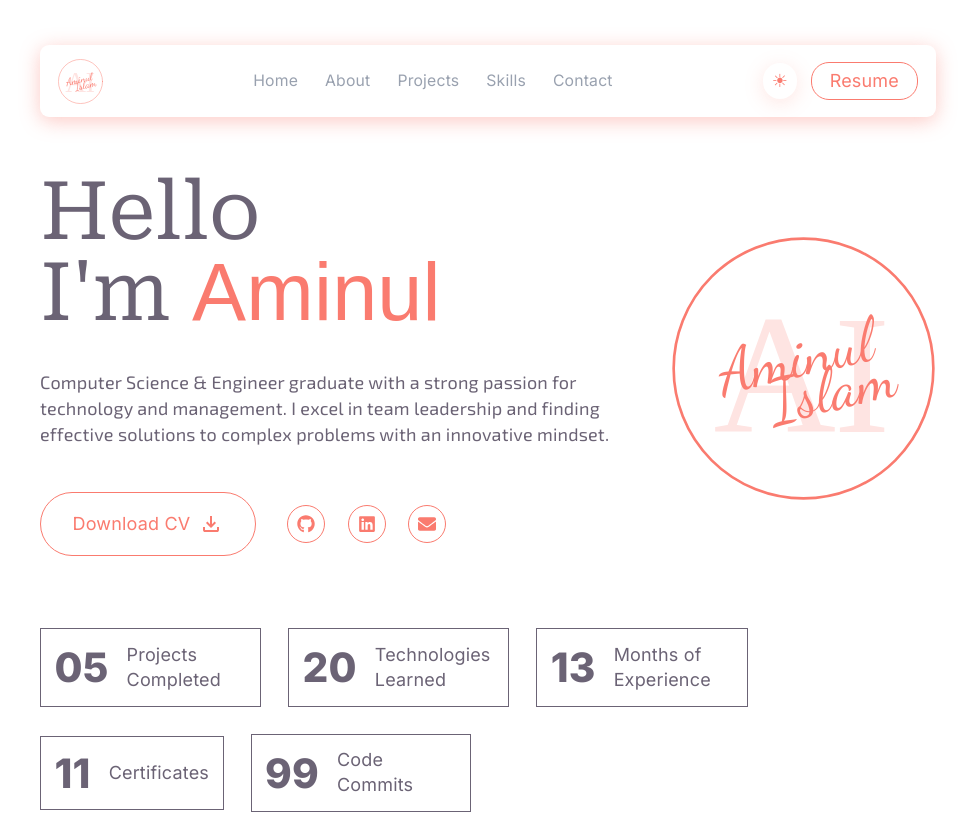
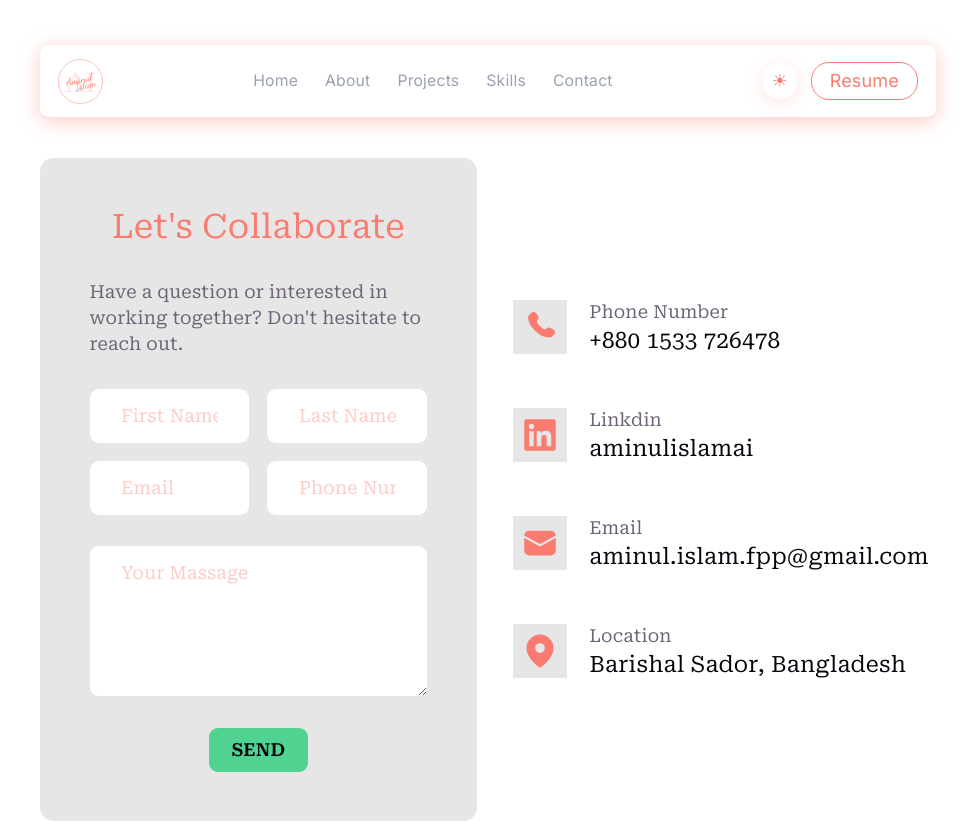
Before and after one commit to aminulaiba/portfolio, a React (Vite) app: page /about in a window 1280 px wide. Shown: the top 822 px of the page, without its empty margins (152-1127 px from the left). Built offline with nearby package versions, Linux system fonts and the light colour scheme; a web font is replaced by a local one.

Commit message:
top margin from each component got removed, instade they are placed inside a div that has that common margin. and the contact page done

```diff
--- a/src/App.jsx
+++ b/src/App.jsx
@@ -8,6 +8,7 @@ import TestLogo from './components/TestLogo'
 import Hero from './components/Hero'
 import NavBar from './components/NavBar'
 import About from './components/About'
+import Contact from './components/Contact'
 
 
 
@@ -18,8 +19,13 @@ function App() {
     <>
       {/* <Nav/> */}
       <NavBar/>
-      <Hero/>
-      <About/>
+
+      <div className='mt-35 mb-15 max-w-[90vw] lg:max-w-[80vw] xl:max-w-[70vw] mx-auto'>
+        {/* <Hero/> */}
+        {/* <About/> */}
+        <Contact/>
+
+      </div>
 
 
     </>
--- a/src/components/About.jsx
+++ b/src/components/About.jsx
@@ -7,7 +7,7 @@ import Experiences from './Experiences'
 function About() {
     const [activeTab, setActiveTab] = useState("about");
   return (
-    <div id='about' className='mt-35 mb-15 w-[90vw] lg:max-w-[80vw] xl:max-w-[70vw] mx-auto md:flex md:justify-between gap-5 h-full'>
+    <div id='about' className='md:flex md:justify-between gap-5'>
 
         <div className='flex flex-col gap-5 min-w-50 pb-7'>
             <button onClick={() => setActiveTab("about")} className={`flex justify-between px-8 py-3 backdrop-blur-xl shadow-[0px_1px_10px_rgb(var(--accent-shadow),0.2)] ${activeTab==='about'?'shadow-[2px_1px_7px_rgb(var(--accent-shadow),0.7)]':''} rounded-md whitespace-nowrap text-accent cursor-pointer`}>
@@ -48,9 +48,6 @@ function About() {
             {activeTab === "education" && <Education/>}
             {activeTab === "certificates" && <Certificates/>}
             {activeTab === "experience" && <Experiences/>}
-            {/* <Education/> */}
-            {/* <Certificates/> */}
-            {/* <Experiences/> */}
         </div>
 
 
--- /dev/null
+++ b/src/components/Contact.jsx
@@ -0,0 +1,86 @@
+import React from 'react'
+
+function Contact() {
+  return (
+    <div className='font-Roboto-Serif grid grid-cols-1 gap-5 xl:grid-cols-2'>
+      <div className=''>
+          <form action="#" className='flex flex-col gap-7 items-stretch justify-center p-11 bg-accent-bg rounded-xl'>
+            <h3 className='text-center text-3xl text-accent'>Let's Collaborate</h3>
+            <p>Have a question or interested in working together? Don't hesitate to reach out.</p>
+
+            <div className='grid grid-cols-1 gap-4 md:grid-cols-2'>
+              <input className='px-7 h-12 rounded-lg focus:text-accent/60 focus:placeholder:text-text-h placeholder:text-accent/40 outline-none bg-bg' name='firstName' placeholder='First Name' type="text" />
+              <input className='px-7 h-12 rounded-lg focus:text-accent/60 focus:placeholder:text-text-h placeholder:text-accent/40 outline-none bg-bg' name='lastName' placeholder='Last Name' type="text" />
+              <input className='px-7 h-12 rounded-lg focus:text-accent/60 focus:placeholder:text-text-h placeholder:text-accent/40 outline-none bg-bg' name='email' placeholder='Email' type="email" />
+              <input className='px-7 h-12 rounded-lg focus:text-accent/60 focus:placeholder:text-text-h placeholder:text-accent/40 outline-none bg-bg' name='phone' placeholder='Phone Number' type="tel" />
+            </div>
+            <textarea name="" id="" className='px-7 py-3 rounded-lg min-h-[150px] focus:text-accent/60 focus:placeholder:text-text-h placeholder:text-accent/40 outline-none bg-bg' placeholder='Your Massage'></textarea>
+
+            <button className='max-w-25 mx-auto rounded-lg font-semibold bg-[#0cc96aaf] text-text-h
+            py-2 px-5' type='submit'>SEND</button>
+
+          </form>
+      </div>
+
+      <div className='flex'>
+        <ul className='flex flex-col gap-5 justify-center items-start my-auto mx-auto md:grid md:grid-cols-2 md:justify-items-start xl:flex'>
+          <li className='flex justify-center items-center gap-5 p-3'>
+            <div className='flex justify-center items-center p-2 bg-accent-bg text-accent'>
+              <svg className='w-8 h-8' xmlns="http://www.w3.org/2000/svg" width="1em" height="1em" viewBox="0 0 24 24">
+              <title xmlns="">phone-bold</title>
+                <path fill="currentColor" d="m16.556 12.906l-.455.453s-1.083 1.076-4.038-1.862s-1.872-4.014-1.872-4.014l.286-.286c.707-.702.774-1.83.157-2.654L9.374 2.86C8.61 1.84 7.135 1.705 6.26 2.575l-1.57 1.56c-.433.432-.723.99-.688 1.61c.09 1.587.808 5 4.812 8.982c4.247 4.222 8.232 4.39 9.861 4.238c.516-.048.964-.31 1.325-.67l1.42-1.412c.96-.953.69-2.588-.538-3.255l-1.91-1.039c-.806-.437-1.787-.309-2.417.317"/>
+              </svg>
+            </div>
+            <div className='flex flex-col justify-center'>
+              <h3 className='text-base'>Phone Number</h3>
+              <h4 className='text-xl text-text-h'>+880 1533 726478</h4>
+            </div>
+          </li>
+
+          <li className='flex justify-center items-center gap-5 p-3'>
+            <div className='flex justify-center items-center p-2 bg-accent-bg text-accent'>
+              <svg className='w-8 h-8' stroke="currentColor" fill="currentColor" stroke-width="0" viewBox="0 0 448 512" height="1em" width="1em" xmlns="http://www.w3.org/2000/svg">
+                <path d="M416 32H31.9C14.3 32 0 46.5 0 64.3v383.4C0 465.5 14.3 480 31.9 480H416c17.6 0 32-14.5 32-32.3V64.3c0-17.8-14.4-32.3-32-32.3zM135.4 416H69V202.2h66.5V416zm-33.2-243c-21.3 0-38.5-17.3-38.5-38.5S80.9 96 102.2 96c21.2 0 38.5 17.3 38.5 38.5 0 21.3-17.2 38.5-38.5 38.5zm282.1 243h-66.4V312c0-24.8-.5-56.7-34.5-56.7-34.6 0-39.9 27-39.9 54.9V416h-66.4V202.2h63.7v29.2h.9c8.9-16.8 30.6-34.5 62.9-34.5 67.2 0 79.7 44.3 79.7 101.9V416z">
+                </path>
+              </svg>
+            </div>
+            <div className='flex flex-col justify-center'>
+              <h3 className='text-base'>Linkdin</h3>
+              <h4 className='text-xl text-text-h'>aminulislamai</h4>
+            </div>
+          </li>
+
+          <li className='flex justify-center items-center gap-5 p-3'>
+            <div className='flex justify-center items-center p-2 bg-accent-bg text-accent'>
+              <svg className='w-8 h-8' xmlns="http://www.w3.org/2000/svg" width="1em" height="1em" viewBox="0 0 32 32"><title xmlns="">mail-32-filled</title>
+              <path fill="currentColor" d="M2.004 9.303A4.5 4.5 0 0 1 6.5 5h19a4.5 4.5 0 0 1 4.496 4.303l-1.476.82L16 16.864L3.48 10.123zM2 11.588V22.5A4.5 4.5 0 0 0 6.5 27h19a4.5 4.5 0 0 0 4.5-4.5V11.588l-.526.293l-13 7a1 1 0 0 1-.948 0L2.514 11.874z"/>
+            </svg>
+            </div>
+            <div className='flex flex-col justify-center'>
+              <h3 className='text-base'>Email</h3>
+              <h4 className='text-xl text-text-h wrap-break-word'>aminul.islam.fpp@gmail.com</h4>
+            </div>
+          </li>
+
+          <li className='flex justify-center items-center gap-5 p-3'>
+            <div className='flex justify-center items-center p-2 bg-accent-bg text-accent'>
+              <svg className='w-8 h-8' xmlns="http://www.w3.org/2000/svg" width="1em" height="1em" viewBox="0 0 24 24"><title xmlns="">location-filled</title>
+              <path fill="currentColor" d="M10.115 21.811c.606.5 1.238.957 1.885 1.403a27 27 0 0 0 1.885-1.403a28 28 0 0 0 2.853-2.699C18.782 16.877 21 13.637 21 10a9 9 0 1 0-18 0c0 3.637 2.218 6.876 4.262 9.112a28 28 0 0 0 2.853 2.7M12 13.25a3.25 3.25 0 1 1 0-6.5a3.25 3.25 0 0 1 0 6.5"/>
+              </svg>
+            </div>
+            <div className='flex flex-col justify-center'>
+              <h3 className='text-base'>Location</h3>
+              <h4 className='text-xl text-text-h'>Barishal Sador, Bangladesh</h4>
+            </div>
+          </li>
+
+
+
+        </ul>
+      </div>
+
+    </div>
+  )
+}
+
+export default Contact
--- a/src/components/Hero.jsx
+++ b/src/components/Hero.jsx
@@ -5,8 +5,8 @@ import {stats} from '../data/data'
 function Hero() {
   return (
     <>
-    <section id='home' className='max-w-[90vw] lg:max-w-[70vw] mx-auto h-full pt-24'>
-      <div className='hero my-9 flex flex-col justify-between md:flex-row items-center gap-2'>
+    <section id='home' className=''>
+      <div className='hero flex flex-col justify-between md:flex-row items-center gap-2'>
 
         <div className='order-2 max-w-[500px] lg:max-w-[700px] md:order-1 flex flex-col items-center md:items-start gap-3'>
           <h1 className='font-Roboto-Serif text-7xl text-center md:text-start my-5'>Hello<br /> I'm <span className='font-texturina text-accent'>Aminul</span></h1>
```
